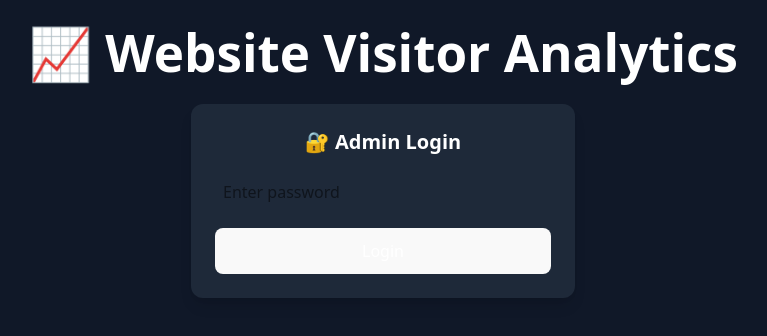
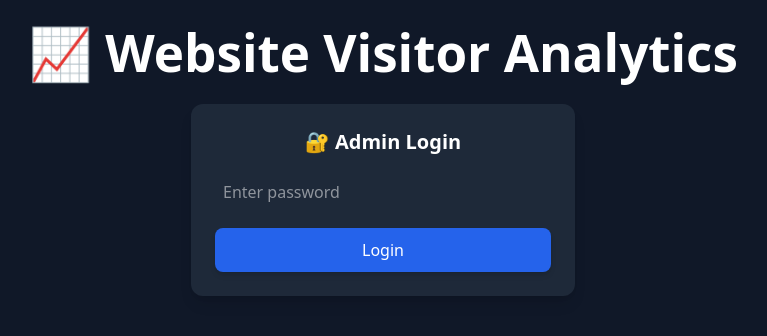
Before and after one commit to FaqeedHassan/VisitorAnalyticsFrontend, a React (Vite) app: page / in a window 1280 px wide. Shown: the top 336 px of the page, without its empty margins (257-1024 px from the left). Built offline with nearby package versions, Linux system fonts and the light colour scheme.

Commit message:
finalled

```diff
--- a/src/AnalyticsDashboard.jsx
+++ b/src/AnalyticsDashboard.jsx
@@ -160,12 +160,24 @@ function AnalyticsDashboard() {
             className="w-full p-2 rounded-lg text-black"
           />
         </div>
-        <button
-          onClick={exportCSV}
-          className="bg-green-600 hover:bg-green-700 px-6 py-2 rounded-lg text-white dark:text-white dark:bg-green-600 dark:hover:bg-green-700"
-        >
-          ⬇️ Export CSV
-        </button>
+       <button
+  onClick={exportCSV}
+  className="px-6 py-2 rounded-lg font-semibold shadow-md"
+  style={{
+    backgroundColor: "#16a34a", // Tailwind green-600
+    color: "#fff",
+    border: "none"
+  }}
+  onMouseOver={(e) => {
+    e.target.style.backgroundColor = "#15803d"; // Tailwind green-700
+  }}
+  onMouseOut={(e) => {
+    e.target.style.backgroundColor = "#16a34a"; // Reset to green-600
+  }}
+>
+  ⬇️ Export CSV
+</button>
+
       </div>
 
       {loading ? (
--- a/src/App.jsx
+++ b/src/App.jsx
@@ -51,14 +51,26 @@ function App() {
             placeholder="Enter password"
             value={password}
             onChange={(e) => setPassword(e.target.value)}
-            className="w-full p-2 rounded text-black"
+            className="w-full p-2 rounded text-white"
           />
-          <button
-            onClick={handleLogin}
-            className="w-full bg-blue-600 hover:bg-blue-700 p-2 rounded font-semibold"
-          >
-            Login
-          </button>
+         <button
+  onClick={handleLogin}
+  className="w-full p-2 rounded font-semibold shadow-md"
+  style={{
+    backgroundColor: "#2563eb", // Tailwind blue-600
+    color: "#fff",
+    border: "none",
+  }}
+  onMouseOver={(e) => {
+    e.target.style.backgroundColor = "#1d4ed8"; // Tailwind blue-700
+  }}
+  onMouseOut={(e) => {
+    e.target.style.backgroundColor = "#2563eb"; // Reset to blue-600
+  }}
+>
+  Login
+</button>
+
         </div>
       ) : (
         <div className="w-full">
```
